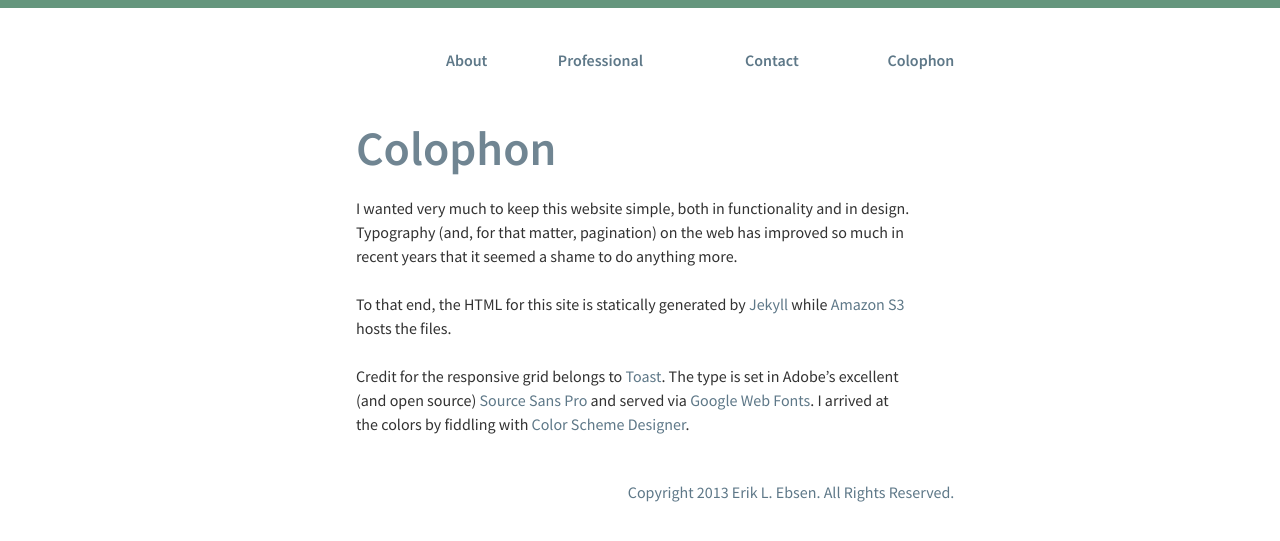
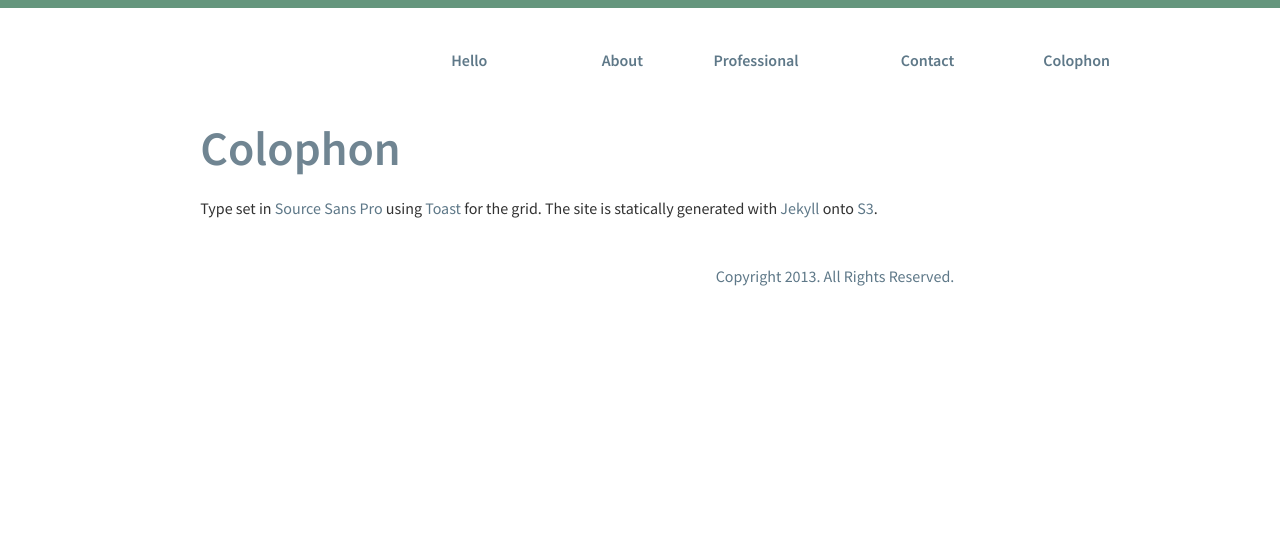
Before and after one commit to ebsen/ebsen.me, a Jekyll site: the page built from colophon/index.md, in a window 1280 px wide. Shown: the top 541 px of the page. Built offline with Jekyll 4.4.1, drawn with Linux system fonts in a browser that asks for light colours.

Commit message:
What copy edits I have implemented (along with some structural changes to accommodate them

```diff
--- a/_layouts/default.html
+++ b/_layouts/default.html
@@ -16,23 +16,19 @@
   <header class="wrap">
     <ul class="grids">
       <li class="grid-2">&nbsp;</li>
-      <li class="grid-2"><a href="/">About</a></li>
+      <li class="grid-2"><a href="/">Hello</a></li>
+      <li class="grid-2"><a href="/about">About</a></li>
       <!-- <li class="grid-2"><a href="blog.html">Blog</a></li> -->
 			<li class="grid-2"><a href="/professional">Professional</a></li>
 			<li class="grid-2"><a href="/contact">Contact</a></li>
 			<li class="grid-2"><a href="/colophon">Colophon</a></li>
-      <li class="grid-2">&nbsp;</li>
     </ul>
   </header>
 
 	<!-- Body -->
 	<section class="wrap">
 	  <div class="grids">
-			<div class="grid-2"></div>
-			<div class="grid-8">
 				{{ content }}
-			</div>
-			<div class="grid-2"></div>
 	  </div>
 	</section>
 
@@ -40,7 +36,7 @@
   <footer class="wrap">
     <ul class="grids">
       <li class="grid-2">&nbsp;</li>
-      <li class="grid-8">Copyright 2013 Erik L. Ebsen. All Rights Reserved.</li>
+      <li class="grid-8">Copyright 2013. All Rights Reserved.</li>
       <li class="grid-2">&nbsp;</li>
     </ul>
   </footer>
--- a/colophon/index.md
+++ b/colophon/index.md
@@ -2,9 +2,11 @@
 layout: default
 title: Colophon
 ---
-# Colophon
-I wanted very much to keep this website simple, both in functionality and in design. Typography (and, for that matter, pagination) on the web has improved so much in recent years that it seemed a shame to do anything more.
-
-To that end, the HTML for this site is statically generated by [Jekyll](http://jekyllrb.com) while [Amazon S3](http://aws.amazon.com/s3/) hosts the files.
-
-Credit for the responsive grid belongs to [Toast](http://daneden.me/toast/). The type is set in Adobe's excellent (and open source) [Source Sans Pro](https://github.com/adobe/Source-Sans-Pro) and served via [Google Web Fonts](http://www.google.com/webfonts). I arrived at the colors by fiddling with [Color Scheme Designer](http://colorschemedesigner.com/).
+<div class="grid-12">
+	<h1 id="colophon">
+		Colophon
+	</h1>
+	<p>
+		Type set in <a href="https://github.com/adobe/Source-Sans-Pro">Source Sans Pro</a> using <a href="http://daneden.me/toast/">Toast</a> for the grid. The site is statically generated with <a href="http://jekyllrb.com">Jekyll</a> onto <a href="http://aws.amazon.com/s3/">S3</a>.
+	</p>
+</div>
--- a/index.html
+++ b/index.html
@@ -1,7 +1,8 @@
 ---
 layout: default
-title: About
+title: Hello
 ---
+<div class="grid-12">
 	<h1 id="hello">
 		Hello
 	</h1>
@@ -10,7 +11,7 @@ title: About
 	</p>
 	<p>
 		While I double-majored in journalism and English literature, these days I write mostly in Objective-C, in which I develop software for iPhone and iPad.
-</p>
 	<p>
 		When I have time, I enjoy <a href="http://github.com/eriklebsen">tinkering</a> with Ruby and the more Unix-y aspects of OS X, especially the command line. I am fascinated by the linguistic intersection between &#8220;human&#8221; language and source code. Blame the English major.
 	</p>
+</div>
```
Also changed, not shown: about/index.html (added, +21 -0 lines), contact/index.md (+8 -4 lines), professional/index.html (+9 -4 lines), 1 other file. Lines whose indentation alone changed are shown as unchanged.
